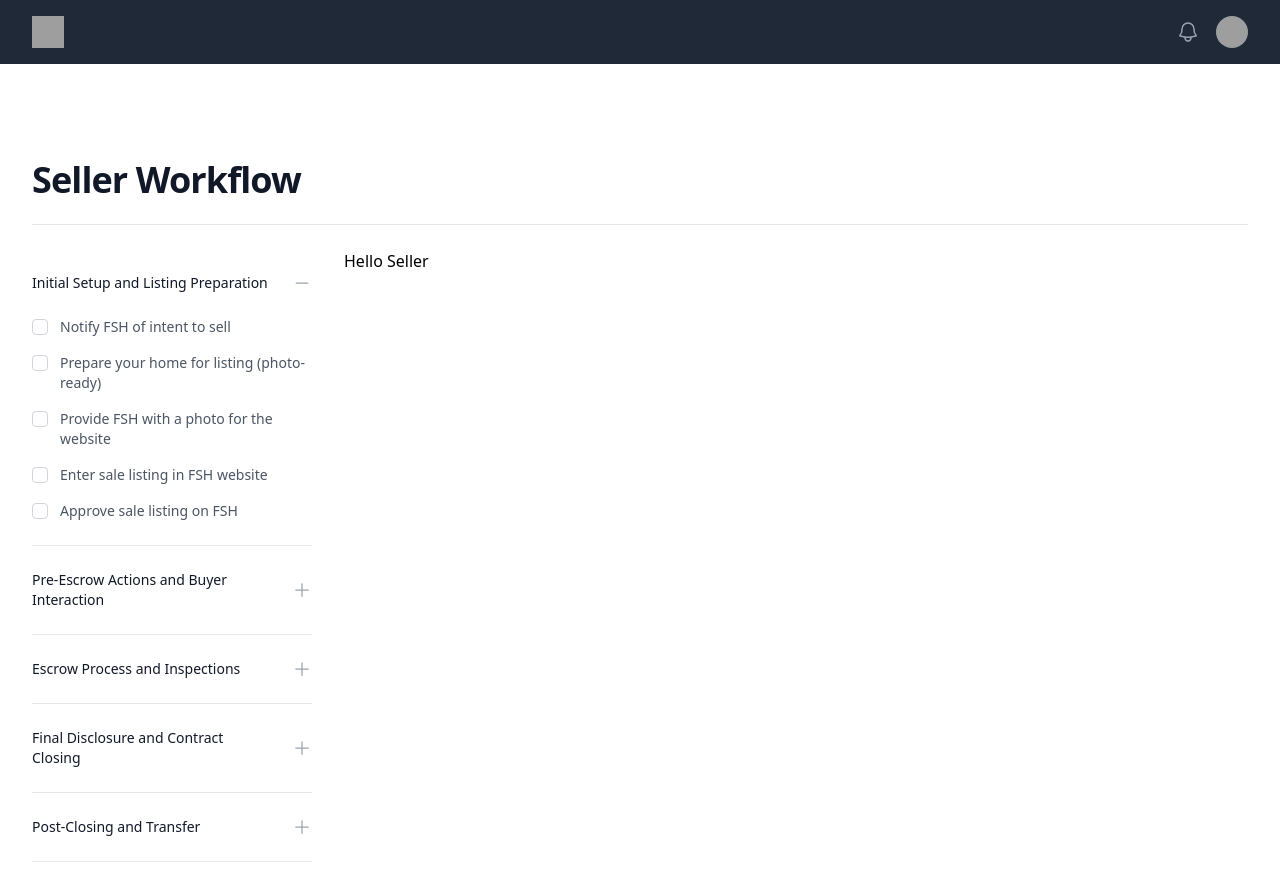
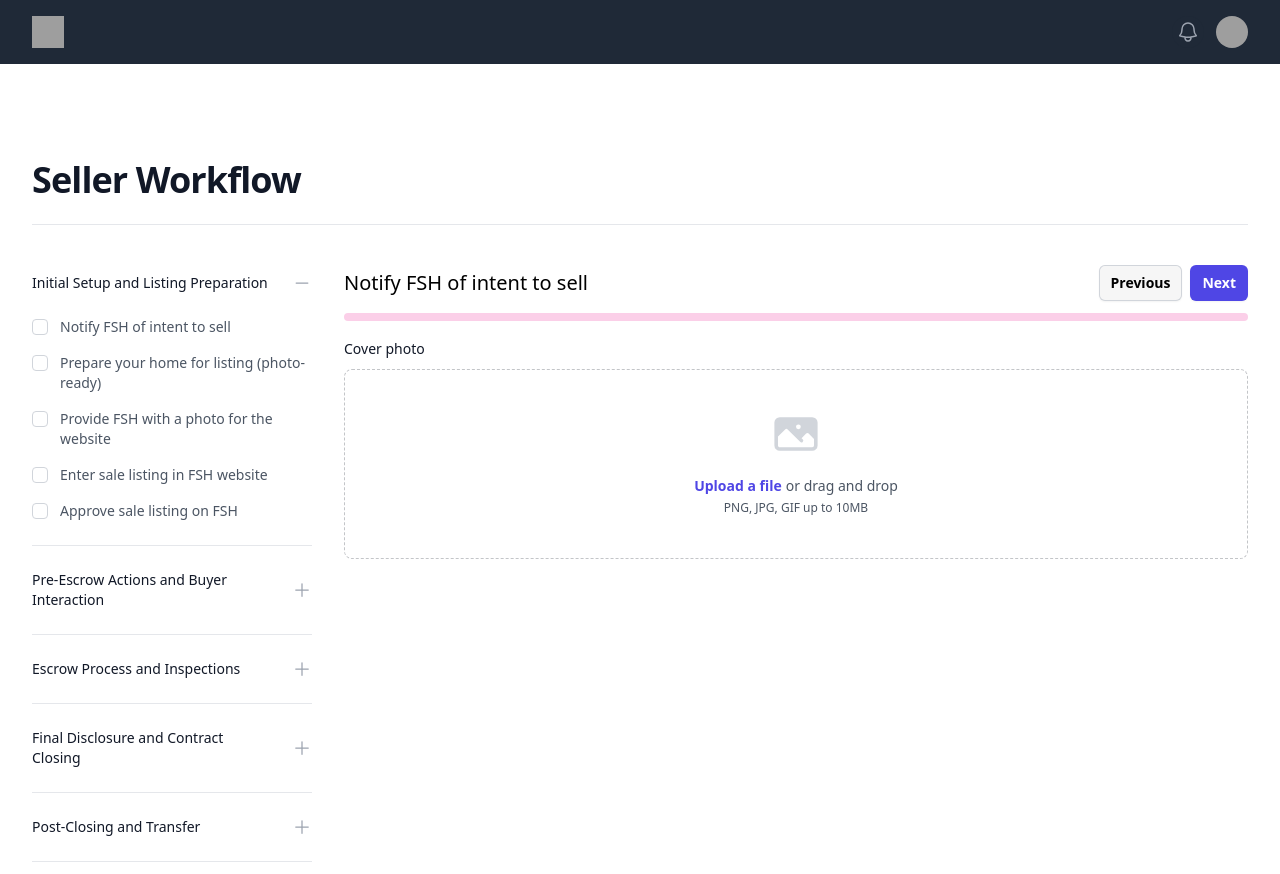
Before and after one commit to 7gb-RAM/homekey-frontend, a React (Create React App) app in the folder homekey-frontend/: page /seller_workflow in a window 1280 px wide. Shown: the top 874 px of the page. Built offline with nearby package versions, Linux system fonts and the light colour scheme; grey boxes are pictures that could not be loaded.

Commit message:
+steps logic handling

```diff
--- /dev/null
+++ b/homekey-frontend/src/components/file_upload.js
@@ -0,0 +1,70 @@
+import { useState } from "react";
+import { PhotoIcon } from "@heroicons/react/20/solid";
+
+export function FileUpload() {
+  const [file, setFile] = useState(null);
+
+  // Handle the file input change (whether via button or drag-and-drop)
+  const handleFileChange = (e) => {
+    const uploadedFile = e.target.files[0];
+    setFile(uploadedFile);
+  };
+
+  // Handle the drop event
+  const handleDrop = (e) => {
+    e.preventDefault();
+    e.stopPropagation();
+
+    // Get the file from the drop event
+    const uploadedFile = e.dataTransfer.files[0];
+    setFile(uploadedFile);
+  };
+
+  // Handle drag over to allow drop
+  const handleDragOver = (e) => {
+    e.preventDefault();
+    e.stopPropagation();
+  };
+
+  return (
+    <div className="col-span-full">
+      <label htmlFor="cover-photo" className="block text-sm/6 font-medium text-gray-900">
+        Cover photo
+      </label>
+      <div
+        className="mt-2 flex justify-center rounded-lg border border-dashed border-gray-900/25 px-6 py-10"
+        onDrop={handleDrop}
+        onDragOver={handleDragOver}
+        onDragEnter={handleDragOver} // Optional for better UX
+      >
+        <div className="text-center">
+          <PhotoIcon aria-hidden="true" className="mx-auto size-12 text-gray-300" />
+          <div className="mt-4 flex text-sm/6 text-gray-600">
+            <label
+              htmlFor="file-upload"
+              className="relative cursor-pointer rounded-md bg-white font-semibold text-indigo-600 focus-within:outline-none focus-within:ring-2 focus-within:ring-indigo-600 focus-within:ring-offset-2 hover:text-indigo-500"
+            >
+              <span>Upload a file</span>
+              <input
+                id="file-upload"
+                name="file-upload"
+                type="file"
+                className="sr-only"
+                onChange={handleFileChange}
+              />
+            </label>
+            <p className="pl-1">or drag and drop</p>
+          </div>
+          <p className="text-xs/5 text-gray-600">PNG, JPG, GIF up to 10MB</p>
+        </div>
+      </div>
+
+      {/* Optional: Display the uploaded file name */}
+      {file && (
+        <div className="mt-4 text-sm text-gray-600">
+          <p>Uploaded file: {file.name}</p>
+        </div>
+      )}
+    </div>
+  );
+}
--- /dev/null
+++ b/homekey-frontend/src/components/primary_btn.js
@@ -0,0 +1,16 @@
+export function PrimaryBtn({title, disabled, onClick}) {
+  return (
+    <button
+      disabled={disabled}
+      onClick={onClick}
+      type="submit"
+      className={`rounded-md px-3 py-2 text-sm font-semibold shadow-sm ${
+        disabled
+          ? "cursor-not-allowed text-black bg-[#f6f6f6]"
+          : "hover:bg-indigo-500 focus-visible:outline focus-visible:outline-2 focus-visible:outline-offset-2 focus-visible:outline-indigo-600 text-white bg-indigo-600"
+      }`}
+    >
+      {title}
+    </button>
+  );
+}
--- /dev/null
+++ b/homekey-frontend/src/components/progress.js
@@ -0,0 +1,12 @@
+export function Progress({ progress }) {
+  return (
+    <div className="relative pt-1">
+      <div className="overflow-hidden h-2 mb-4 text-xs flex rounded bg-pink-200">
+        <div
+          style={{ width: `${progress}%` }}
+          className="shadow-none flex flex-col text-center whitespace-nowrap text-white justify-center bg-pink-500"
+        ></div>
+      </div>
+    </div>
+  );
+}
--- /dev/null
+++ b/homekey-frontend/src/components/secondary_btn.js
@@ -0,0 +1,15 @@
+export function SecondaryBtn({title, disabled, onClick}) {
+  return (
+    <button
+      disabled={disabled}
+      onClick={onClick}
+      type="button"
+      data-autofocus
+      className={`mt-3 inline-flex w-full justify-center rounded-md px-3 py-2 text-sm font-semibold  sm:mt-0 sm:w-auto shadow-sm ring-1 ring-inset ring-gray-300 ${
+        disabled ? "cursor-not-allowed text-black bg-[#f6f6f6]" : "bg-white text-gray-900  hover:bg-gray-50"
+      }`}
+    >
+      {title}
+    </button>
+  );
+}
--- a/homekey-frontend/src/components/steps.js
+++ b/homekey-frontend/src/components/steps.js
@@ -1,6 +1,6 @@
-import { Header } from "./header";
-import MobileDailog from "./mobile_drawer";
-import { StepItem } from "./step_item";
+import { Header } from "../components/header";
+import MobileDailog from "../components/mobile_drawer";
+import { StepItem } from "../components/step_item";
 
 export function Steps({title, steps, mobileFiltersOpen, setMobileFiltersOpen,isDisclosureDisabled, currentStep, children }) {
 
--- /dev/null
+++ b/homekey-frontend/src/components/steps_header.js
@@ -0,0 +1,18 @@
+import { PrimaryBtn } from "./primary_btn";
+import { Progress } from "./progress";
+import { SecondaryBtn } from "./secondary_btn";
+
+export function StepsHeader({ title, progress, nextTitle, onClickNext, onClickPrev, isPrevDisabled, isNextDisabled}) {
+  return (
+    <div className="flex flex-col gap-2">
+      <div className="flex flex-row justify-between items-center">
+        <h1 className="text-xl"> {title} </h1>
+        <div className="flex flex-row gap-2">
+          <SecondaryBtn title={"Previous"} disabled={isPrevDisabled} onClick={onClickPrev}/>
+          <PrimaryBtn title={nextTitle} disabled={isNextDisabled} onClick={onClickNext} />
+        </div>
+      </div>
+      <Progress progress={progress}/>
+    </div>
+  );
+}
--- a/homekey-frontend/src/pages/seller_workflow/index.js
+++ b/homekey-frontend/src/pages/seller_workflow/index.js
@@ -1,6 +1,8 @@
 "use client";
 
 import { useState } from "react";
+import { FileUpload } from "../../components/file_upload";
+import { StepsHeader } from "../../components/steps_header";
 import { Steps } from "../../components/steps";
 
 const initialStepsState = [
@@ -8,23 +10,26 @@ const initialStepsState = [
     id: 1,
     name: "Initial Setup and Listing Preparation",
     options: [
-      { value: "1-1", label: "Notify FSH of intent to sell", checked: false },
+      { index: 0, value: "1-1", label: "Notify FSH of intent to sell", checked: false },
       {
+        index: 1,
         value: "1-2",
         label: "Prepare your home for listing (photo-ready)",
         checked: false,
       },
       {
+        index: 2,
         value: "1-3",
         label: "Provide FSH with a photo for the website",
         checked: false,
       },
       {
+        index: 3,
         value: "1-4",
         label: "Enter sale listing in FSH website",
         checked: false,
       },
-      { value: "1-5", label: "Approve sale listing on FSH", checked: false },
+      { index: 4, value: "1-5", label: "Approve sale listing on FSH", checked: false },
     ],
   },
   {
@@ -32,49 +37,56 @@ const initialStepsState = [
     name: "Pre-Escrow Actions and Buyer Interaction",
     options: [
       {
+        index: 0,
         value: "2-1",
         label: "Gather Seller's Disclosure documents",
         checked: false,
       },
       {
+        index: 1,
         value: "2-2",
         label: "Order the Natural Hazards report ",
         checked: false,
       },
       {
+        index: 2,
         value: "2-3",
         label: "Respond to buyers and show property ",
         checked: false,
       },
       {
+        index: 3,
         value: "2-4",
         label: "Sign purchase contract or prepare counteroffer",
         checked: false,
       },
-      { value: "2-5", label: "Finalize contract with buyer", checked: false },
+      { index: 4, value: "2-5", label: "Finalize contract with buyer", checked: false },
     ],
   },
   {
     id: 3,
     name: "Escrow Process and Inspections",
     options: [
-      { value: "3-1", label: "Order Termite/Pest inspection", checked: false },
+      { index: 0, value: "3-1", label: "Order Termite/Pest inspection", checked: false },
       {
+        index: 1,
         value: "3-2",
         label: "Schedule appraiser's appointment",
         checked: false,
       },
       {
+        index: 2,
         value: "3-3",
         label: "Provide access for termite company",
         checked: false,
       },
       {
+        index: 3,
         value: "3-4",
         label: "Ensure buyer orders property inspection",
         checked: false,
       },
-      { value: "3-5", label: "Provide termite report to FSH", checked: false },
+      { index: 4, value: "3-5", label: "Provide termite report to FSH", checked: false },
     ],
   },
   {
@@ -82,21 +94,24 @@ const initialStepsState = [
     name: "Final Disclosure and Contract Closing",
     options: [
       {
+        index: 0,
         value: "4-1",
         label: "Complete and sign disclosure documents",
         checked: false,
       },
       {
+        index: 1,
         value: "4-2",
         label: "Fund or cure Section I Pest inspection items",
         checked: false,
       },
       {
+        index: 2,
         value: "4-3",
         label: "Schedule signing of closing documents with the title company",
         checked: false,
       },
-      { value: "4-4", label: "Provide keys to buyer", checked: false },
+      { index: 3, value: "4-4", label: "Provide keys to buyer", checked: false },
     ],
   },
   {
@@ -104,16 +119,19 @@ const initialStepsState = [
     name: "Post-Closing and Transfer",
     options: [
       {
+        index: 0,
         value: "5-1",
         label: "Transfer or set up utilities (PG&E, Water/Sewer, Garbage, Cable, etc.)",
         checked: false,
       },
       {
+        index: 1,
         value: "5-2",
         label: "Receive funds from title company once escrow closes",
         checked: false,
       },
       {
+        index: 2,
         value: "5-3",
         label: "Ensure sale listing is closed on the FSH website",
         checked: false,
@@ -122,15 +140,23 @@ const initialStepsState = [
   },
 ];
 
-export default function SellerWorkflow({ initialStep = 1 }) {
+export default function SellerWorkflow({ initialStep = 1, initialOption = 0 }) {
   const [mobileFiltersOpen, setMobileFiltersOpen] = useState(false);
   const [currentStep, setCurrentStep] = useState(initialStep);
+  const [currentOption, setCurrentOption] = useState(initialOption);
   const [steps, setSteps] = useState(initialStepsState);
 
   const isDisclosureDisabled = (disclosureStepId) => {
     return disclosureStepId >= currentStep;
   };
+  const isNextDisabled = () => {
+    return false;
+  };
 
+  const isPrevDisabled = () => {
+    return currentOption === 0;
+  };
+  const step = steps.find((step) => step.id === currentStep);
   return (
     <Steps
       title={"Seller Workflow"}
@@ -140,8 +166,30 @@ export default function SellerWorkflow({ initialStep = 1 }) {
       isDisclosureDisabled={isDisclosureDisabled}
       currentStep={currentStep}
     >
-      {/* children will come here */}
-      Hello Seller
+      <div className="mt-4">
+        <StepsHeader
+          title={step.options[currentOption].label}
+          progress={(currentOption / step.options.length) * 100}
+          nextTitle={currentOption < step.options.length - 1 ? "Next" : "Save"}
+          onClickNext={() => {
+            if (currentOption < step.options.length - 1) {
+              setCurrentOption(currentOption + 1);
+            } else {
+              alert("submit");
+            }
+          }}
+          onClickPrev={() => {
+            if (currentOption > 0) {
+              setCurrentOption(currentOption - 1);
+            } else {
+              alert("First");
+            }
+          }}
+          isPrevDisabled={isPrevDisabled()}
+          isNextDisabled={isNextDisabled()}
+        />
+        <FileUpload />
+      </div>
     </Steps>
   );
 }
```
